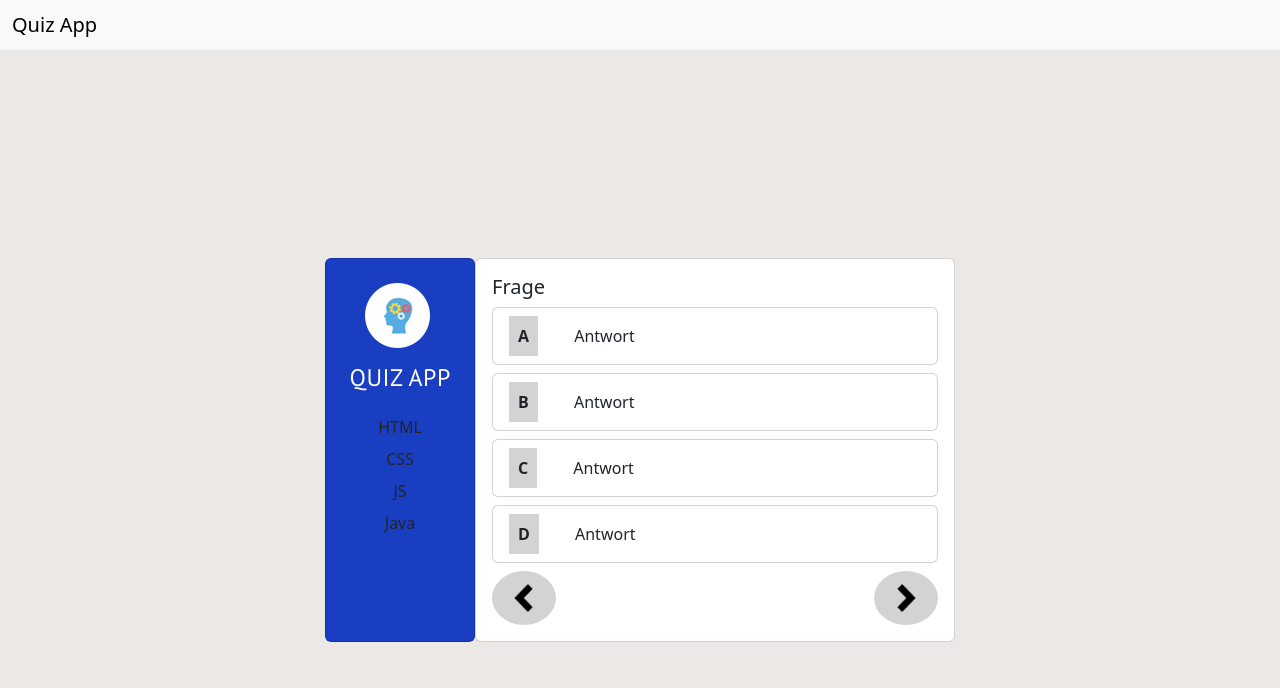
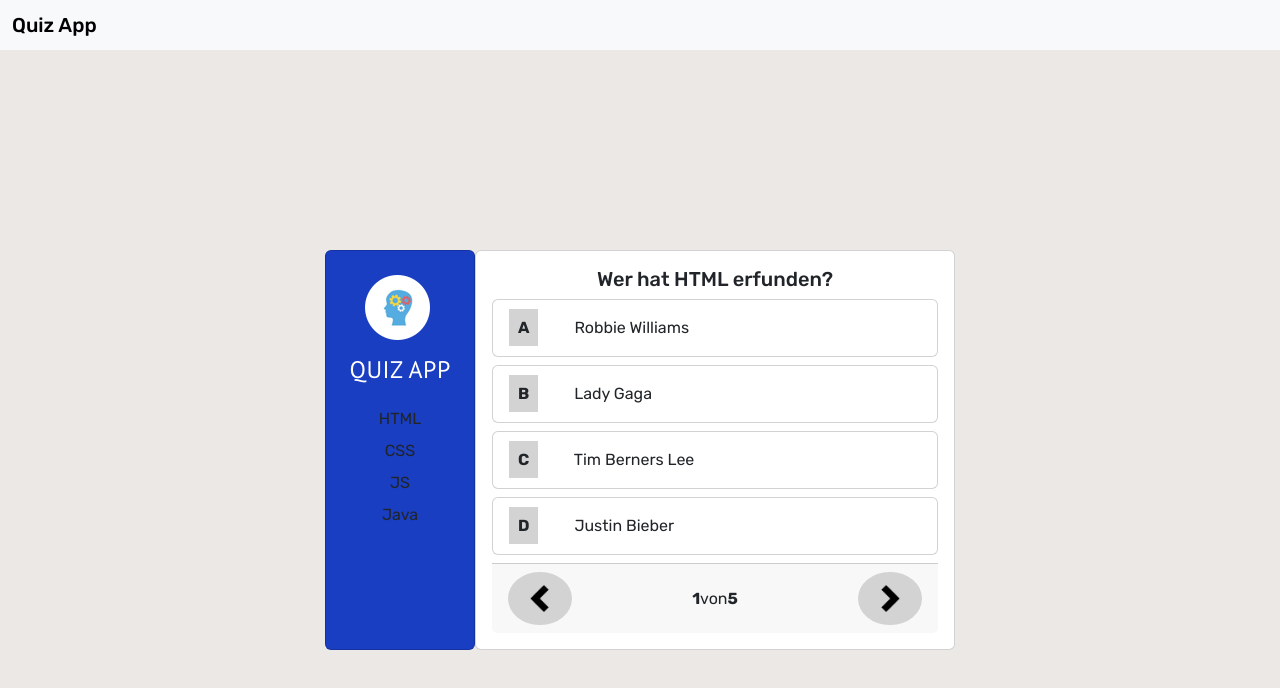
Before and after one commit to DHartmann94/QuizApp, a plain HTML site: page index.html in a window 1280 px wide. Drawn offline with nearby package versions, Linux system fonts and the light colour scheme.

Commit message:
JSON and card logic

```diff
--- a/index.html
+++ b/index.html
@@ -6,10 +6,16 @@
     <meta http-equiv="X-UA-Compatible" content="IE=edge">
     <meta name="viewport" content="width=device-width, initial-scale=1.0">
     <title>Quiz App</title>
-    <link rel="shortcut icon" type="image/x-icon" href="img/Group 8.png"> <link>
+    <link rel="shortcut icon" type="image/x-icon" href="img/Group 8.png">
+    <link>
 
     <link rel="stylesheet" href="style.css">
-    <scipt src="script.js"></scipt>
+    <script type="text/javascript" src="script.js"></script>
+
+    <link rel="preconnect" href="https://fonts.googleapis.com">
+    <link rel="preconnect" href="https://fonts.gstatic.com" crossorigin>
+    <link href="https://fonts.googleapis.com/css2?family=Rubik:ital,wght@0,300;0,400;0,500;0,600;0,700;0,800;0,900;1,300;1,400;1,500;1,600;1,700;1,800;1,900&display=swap"
+        rel="stylesheet">
 
     <!-- Bootstrap file -->
     <link href="https://cdn.jsdelivr.net/npm/bootstrap@5.3.0-alpha1/dist/css/bootstrap.min.css" rel="stylesheet"
@@ -19,7 +25,7 @@
         crossorigin="anonymous"></script>
 </head>
 
-<body>
+<body onload="init()">
     <nav class="navbar bg-body-tertiary">
         <div class="container-fluid">
             <span class="navbar-brand mb-0 h1">Quiz App</span>
@@ -38,38 +44,41 @@
             </div>
             <div class="card question-card">
                 <div class="card-body">
-                    <h5 class="card-title">Frage</h5>
+                    <h5 class="card-title text-center" id="quenstionText">Frage</h5>
 
-                    <div class="card mb-2">
+                    <div class="card quiz-answer-card mb-2" onclick="answer('answer_1')">
                         <div class="card-body">
                             <span class="card-letter"><b>A</b></span>
-                            Antwort
+                            <span id="answer_1">Antwort</span>
                         </div>
                     </div>
 
-                    <div class="card  mb-2">
+                    <div class="card quiz-answer-card mb-2" onclick="answer('answer_2')">
                         <div class="card-body">
                             <span class="card-letter"><b>B</b></span>
-                            Antwort
+                            <span id="answer_2">Antwort</span>
                         </div>
                     </div>
 
-                    <div class="card  mb-2">
+                    <div class="card quiz-answer-card mb-2" onclick="answer('answer_3')">
                         <div class="card-body">
                             <span class="card-letter"><b>C</b></span>
-                            Antwort
+                            <span id="answer_3">Antwort</span>
                         </div>
                     </div>
 
-                    <div class="card  mb-2">
+                    <div class="card quiz-answer-card mb-2" onclick="answer('answer_4')">
                         <div class="card-body">
                             <span class="card-letter"><b>D</b></span>
-                            Antwort
+                            <span id="answer_4">Antwort</span>
                         </div>
                     </div>
-                    <div class="arrow-container">
-                        <button class="button-arrow"><img class="img-arrow" src="img/arrow-88-128.png" alt="left-arrow"></button>
-                        <button class="button-arrow"><img class="img-arrow" src="img/arrow-24-128.png" alt="right-arrow"></button>
+                    <div class="card-footer">
+                        <button class="button-arrow"><img class="img-arrow" src="img/arrow-88-128.png"
+                                alt="left-arrow"></button>
+                        <span class="text-center"><b>1</b> von <b id="all-questions">5</b></span>
+                        <button class="button-arrow" id="next-button" disabled><img class="img-arrow" src="img/arrow-24-128.png"
+                                alt="right-arrow"></button>
                     </div>
 
                 </div>
--- a/script.js
+++ b/script.js
@@ -0,0 +1,74 @@
+let questions = [
+    {
+        "question": "Wer hat HTML erfunden?",
+        "answer_1": "Robbie Williams",
+        "answer_2": "Lady Gaga",
+        "answer_3": "Tim Berners Lee",
+        "answer_4": "Justin Bieber",
+        "right_answer": 3
+    },
+    {
+        "question": "Was bedeutet das HTML Tag a?",
+        "answer_1": "Text fett",
+        "answer_2": "Container",
+        "answer_3": "Ein Link",
+        "answer_4": "Text kursiv",
+        "right_answer": 3
+    },
+    {
+        "question": "Wie bindet man eine Website in eine Website ein?",
+        "answer_1": "a",
+        "answer_2": "iframe",
+        "answer_3": "div",
+        "answer_4": "b",
+        "right_answer": 2
+    },
+    {
+        "question": "Wie wählst du alle Elemente vom Typ <a> mit dem attribut title aus?",
+        "answer_1": "a[title]{...}",
+        "answer_2": "a > title{...}",
+        "answer_3": "a.title{...}",
+        "answer_4": "a=title{...}",
+        "right_answer": 1
+    },
+    {
+        "question": "Wie definiert man in Javascript eine Variable?",
+        "answer_1": "let 100 = rate;",
+        "answer_2": "100 = let rate;",
+        "answer_3": "rate = 100;",
+        "answer_4": "let rate = 100;",
+        "right_answer": 4
+    }
+];
+
+let currentQuestion = 0;
+
+function init() {
+    document.getElementById('all-questions').innerHTML = questions.length;
+
+    showQuestion()
+}
+
+function showQuestion() {
+    let question = questions[currentQuestion];
+    document.getElementById('quenstionText').innerHTML = question['question'];
+    document.getElementById('answer_1').innerHTML = question['answer_1'];
+    document.getElementById('answer_2').innerHTML = question['answer_2'];
+    document.getElementById('answer_3').innerHTML = question['answer_3'];
+    document.getElementById('answer_4').innerHTML = question['answer_4'];
+}
+
+function answer(selection) {
+    let question = questions[currentQuestion];
+    let selectionQuestionNumber = selection.slice(-1);
+    let showRightAnswer = `answer_${question['right_answer']}`;
+
+    if(selectionQuestionNumber == question['right_answer']) {
+        document.getElementById(selection).parentNode.classList.add('bg-success');
+    } else {
+        document.getElementById(selection).parentNode.classList.add('bg-danger');
+        document.getElementById(showRightAnswer).parentNode.classList.add('bg-success');
+    }
+
+    document.getElementById('next-button').disabled = false;
+}
--- a/style.css
+++ b/style.css
@@ -1,5 +1,7 @@
 body {
     min-height: 100vh;
+    margin: 0rem;
+    font-family: 'Rubik', sans-serif !important;
 }
 
 .main-container {
@@ -25,6 +27,11 @@ body {
     margin-right: 2rem;
 }
 
+.quiz-answer-card:hover {
+    cursor: pointer;
+    background-color: rgba(0, 0, 0, 0.05);
+}
+
 .side-card {
     display: flex;
     flex-direction: column;
@@ -35,9 +42,15 @@ body {
     background-color: #193ec2 !important;
 }
 
-.arrow-container {
+.card-footer {
     display: flex;
     justify-content: space-between;
+}
+
+.text-center {
+    display: flex;
+    align-items: center;
+    justify-content: center;
 }
 
 .button-arrow {
@@ -46,6 +59,10 @@ body {
     background-color: lightgrey;
 }
 
+.button-arrow:hover {
+    background-color: rgba(0, 0, 0, 0.4);
+}
+
 .img-arrow {
     width: 1.7rem;
     margin: 0.7rem;
```
